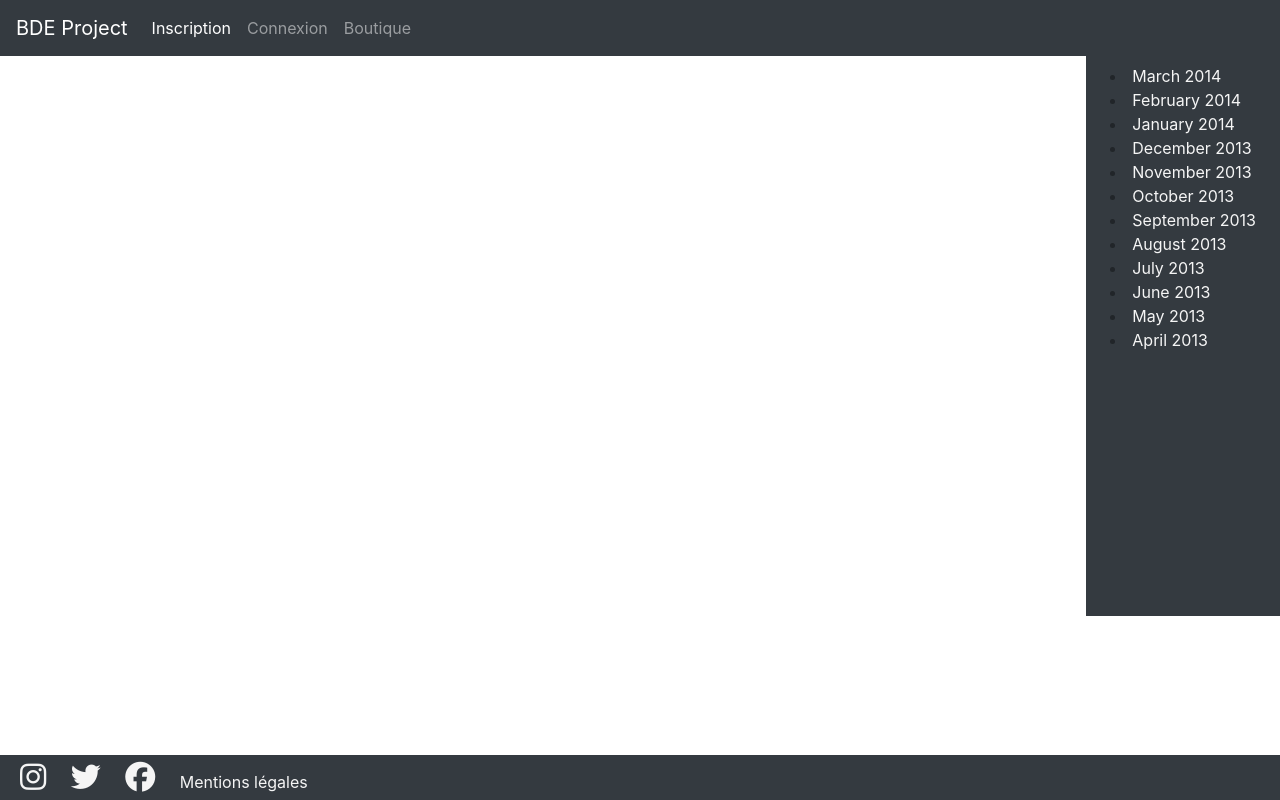
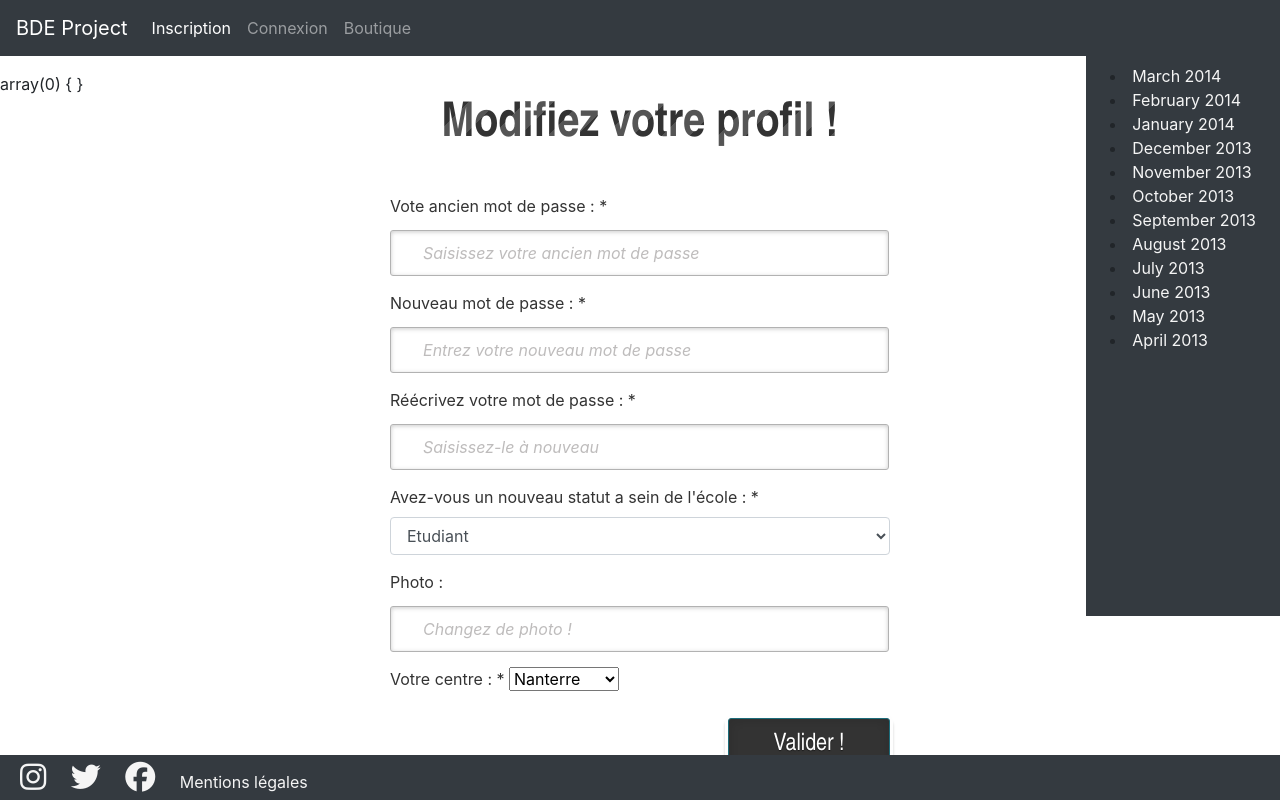
Before and after one commit to Kvntn/BDE_Project, a PHP site: page /profile_edit.php in a window 1280 px wide. Run offline with PHP 8.4, Linux system fonts and the light colour scheme; some libraries are stand-ins or nearby versions; some web fonts are replaced.

Commit message:
Account and Session improvements
Improved menu display depending on if you are connected or not. Profile update is available (once you are logged in, so you cant modify other accounts)

Note : All requests are safe against SQL injections. Passwords are hashed so they cant be reversed processed easily)

```diff
--- a/src/db_related/scriptConnexion.php
+++ b/src/db_related/scriptConnexion.php
@@ -38,7 +38,7 @@ if ($arr != NULL) {
         echo "Logged in as $tmp[1] $tmp[0] !";
 
         setcookie('email', $email, time() + 365*24*3600, "/", null, false, true);
-        setcookie('name', $tmp[1], time() + 365*24*3600, "/", null, false, true);
+        @setcookie('name', $tmp[1], time() + 365*24*3600, "/", null, false, true);
         setcookie('pw', $_POST['motDePasse'], time() + 365*24*3600, "/", null, false, true);
         setcookie('firstname', $tmp[0], time() + 365*24*3600, "/", null, false, true);
 
--- a/src/index.php
+++ b/src/index.php
@@ -8,7 +8,6 @@
     include("footer.php");
     include("aside.php");
     echo "<br><br><br><br><br>";
-    var_dump($_COOKIE);
   ?>
 
 </html>
--- a/src/nav.php
+++ b/src/nav.php
@@ -15,19 +15,29 @@
             <a class="nav-link" href="connexion.php#toconnection">Connexion</a>
         </li>
 
-            <?php
-            if(isset($_SESSION['email'])){
-                echo "
-                <li class=\"nav-item\">
-                <a class=\"nav-link\" href=\"disconnect.php\">Deconnection</a>
-                </li>";
-                var_dump($_SESSION);
-            }
-            ?>
         <li class="nav-item">
         <a class="nav-link" href="shop.php#toconnection">Boutique</a>
         </li>
+
+        <?php
+        if(isset($_SESSION['email'])){
+            $fname = $_COOKIE['firstname'];
+            echo "
+            <li class=\"nav-item\"><a class=\"nav-link\" href=\"profile_edit.php\">Editer le profil</a></li>
+            <li class=\"nav-item\"><a class=\"nav-link\" href=\"disconnect.php\">Deconnection</a></li>";
+
+            //TODO: DROPDOWN MENU FOR ACCOUNT AND SESSION MANAGEMENT
+            /*echo "
+            <div class=\"dropdown\">
+                <button class=\"btn btn-primary dropdown-toggle\" type=\"button\" data-toggle=\"dropdown\">Bonjour, $fname
+                <span class=\"caret\"></span></button>
+                <ul class=\"dropdown-menu\">
+                    <li><a class=\"dropdown-item\" href=\"profile_edit.php\">Editer le profil</a></li>
+                    <li><a class=\"dropdown-item\" href=\"disconnect.php\">Deconnection</a></li>
                 </ul>
-
+            </div>";*/
+        }
+        ?>
+        </ul>
     </div>
 </nav>
--- a/src/profile_edit.php
+++ b/src/profile_edit.php
@@ -1,20 +1,82 @@
 <!DOCTYPE html>
 <html lang="en">
 
-  <?php
-    include("head.php");
-    include("nav.php");
-    include("aside.php");
+<?php
+  session_start();
+  include("head.php");
+  include("nav.php");
+  include("aside.php");
+  echo "<br><br><br>";
+
+  var_dump($_SESSION);
+?>
+<body>
+
+<div id="corps">
+  <div class="container">
+    <div class="animate form">
+      <div id="wrapper">
+        <form  method="post" action="./db_related/scriptProfile_Update.php" autocomplete="on">
+          <h1> Modifiez votre profil ! </h1>
+          <p>
+              <label for="passwordsignup" class="youpasswd"  >Vote ancien mot de passe : *</label>
+              <input id="passwordsignup" name="pw" required="required" type="password" placeholder="Saisissez votre ancien mot de passe"/>
+          </p>
+          <p>
+              <label for="passwordsignup" class="youpasswd"  >Nouveau mot de passe : *</label>
+              <input id="passwordsignup" name="newpw" required="required" type="password" placeholder="Entrez votre nouveau mot de passe"/>
+          </p>
+
+          <p>
+              <label for="passwordsignup" class="youpasswd"  >Réécrivez votre mot de passe : *</label>
+              <input id="passwordsignup" name = "conf_newpw" required="required" type="password" placeholder="Saisissez-le à nouveau"/>
+          </p>
+
+          <p>
+              <label for="Statut" class="uname"  >Avez-vous un nouveau statut a sein de l'école : *</label>
+              <select name="stat"  class=form-control>
+                  <option value=0>Etudiant</option>
+                  <option value=1>Membre du BDE</option>
+                  <option value=2>Personnel du CESI</option>
+              </select>
+          </p>
+
+          <p>
+              <label for="Photo" class="uname"  >Photo : </label>
+              <input id="Photosignup" name="Photo" type="text" placeholder="Changez de photo !" />
+          </p>
+
+          <p>
+              <label for="Centre" class="uname" >Votre centre : *</label>
+              <select  name="centre" >
+                  <option value=1>Nanterre</option>
+                  <option value=2>Orléans</option>
+                  <option value=3>Arras</option>
+                  <option value=4>Lille</option>
+                  <option value=5>La Rochelle</option>
+                  <option value=6>Strasbourg</option>
+                  <option value=7>Grenoble</option>
+                  <option value=8>Nice</option>
+                  <option value=9>Montpellier</option>
+                  <option value=10>Bordeaux</option>
+                  <option value=11>Pau</option>
+                  <option value=12>Rouen</option>
+              </select>
+          </p>
+
+          <p class="signin button">
+              <input type="submit" value="Valider !"/>
+          </p>
+
+        </form>
+      </div>
+    </div>
+  </div>
+</div>
 
 
+</body>
 
-
-
-
-
-
-    include("footer.php");
-
-  ?>
+<?php include("footer.php");?>
 
 </html>
```
Also changed, not shown: src/db_related/scriptProfile_Update.php (+87 -0 lines), src/connexion.php (line endings or trailing spaces). Lines whose indentation alone changed are shown as unchanged.
